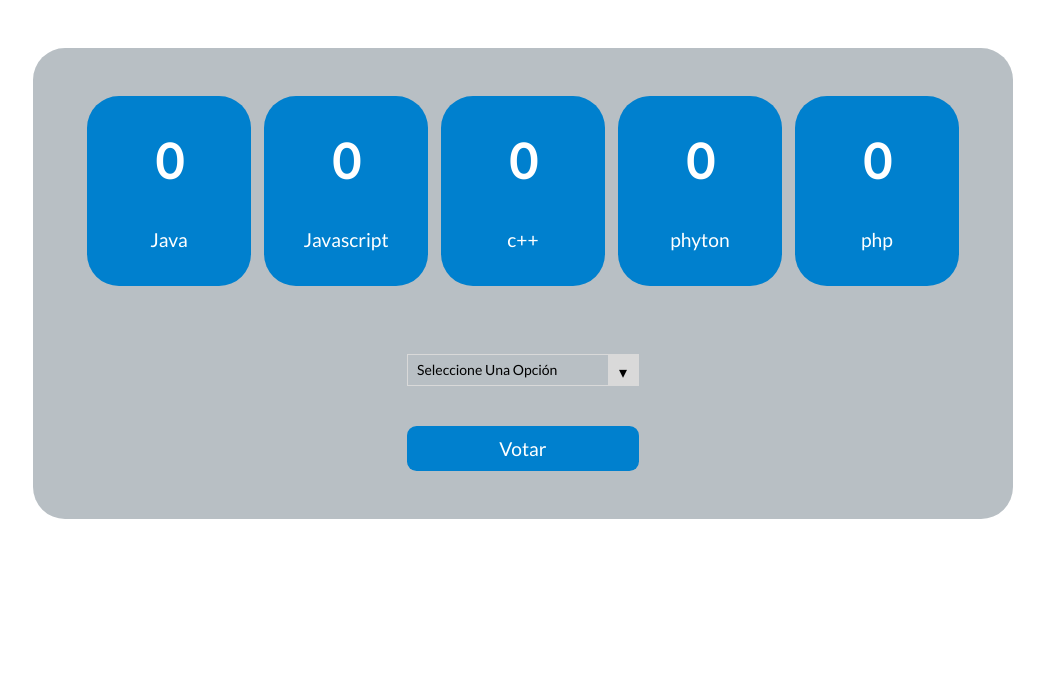
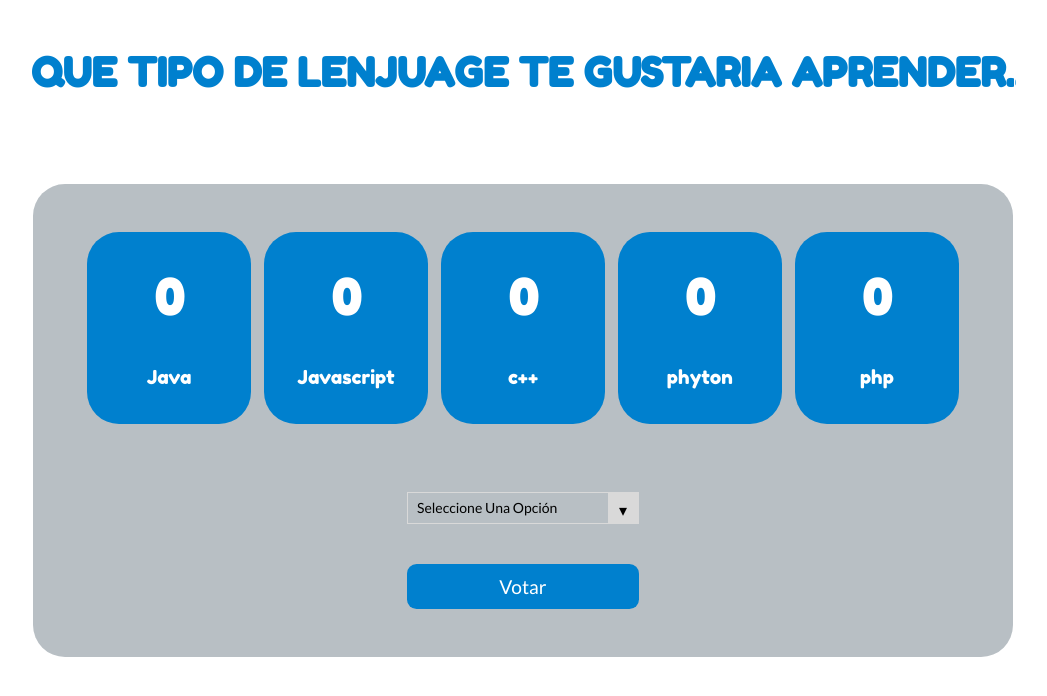
Before and after one commit to Marco-Chi-Castillo/webSocket-encuesta-nodeJS, a website: page public/index.html in a window 1280 px wide. Shown: the whole page, without its empty margins (117-1164 px from the left). Drawn offline with nearby package versions, Linux system fonts and the light colour scheme; no server answers.

Commit message:
Estilo en index

```diff
--- a/public/estilos.css
+++ b/public/estilos.css
@@ -90,3 +90,38 @@ select:focus {
   right: 0px;
   pointer-events: none;
 }
+
+.contenedor{
+  margin: auto;
+  display: table;
+}
+
+h3{
+  float: left;
+  font-size: 40px;
+  font-family: Fredoka one;
+  color: #0080ce;
+  position: relative;
+}
+
+h3 span{
+  position: absolute;
+  right: 0;
+  width: 0;
+  background-color: #fff;
+  border-left: 1px solid #0000;
+  animation: maquina 5s infinite alternate steps(36);
+}
+
+@keyframes maquina{
+  from{
+    width: 100%;
+  }
+  to{
+    width: 0;
+  }
+}
+
+p{
+  font-family: Fredoka one;
+}
--- a/public/index.html
+++ b/public/index.html
@@ -8,11 +8,19 @@
   <script src="/socket.io/socket.io.js"></script>
   <script src="main.js"></script>
   <link href="https://fonts.googleapis.com/css?family=Lato&display=swap" rel="stylesheet">
+  <link href="https://fonts.googleapis.com/css?family=Fredoka+One&display=swap" rel="stylesheet">
+  <link rel="stylesheet" href="estilos.css">
+  <link href="https://fonts.googleapis.com/css?family=Anton&display=swap&subset=latin-ext,vietnamese" rel="stylesheet">
+  <link href="https://fonts.googleapis.com/css?family=Lato&display=swap" rel="stylesheet">
   <link rel="stylesheet" href="estilos.css">
   <title>Encuesta WebSocket</title>
 </head>
 
 <body>
+    <div class="contenedor">
+        <h3>QUE TIPO DE LENJUAGE TE GUSTARIA APRENDER.<span>&#160;</span></h3>
+    </div>
+
   <div class="container">
     <div class="box">
       <p id="1" class="number">0</p>
```
